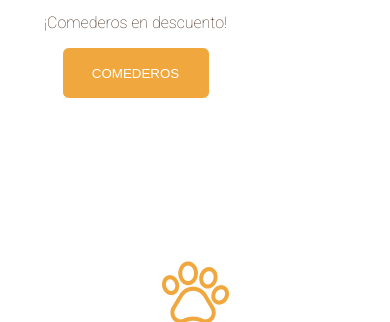
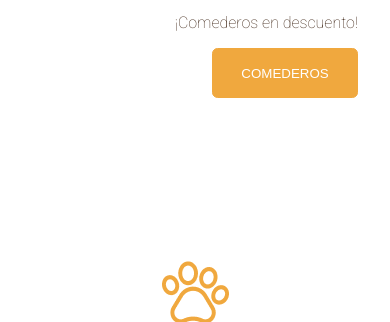
Before and after one commit to fsbazan07/Frontend-I, a plain HTML site: page petshop/ROOT/index.html in a window 390 px wide. Shown: the part 232-554 px from the top of the page. Drawn offline with Linux system fonts and the light colour scheme.

Commit message:
corrigiendo padding

```diff
--- a/petshop/ROOT/css/style.css
+++ b/petshop/ROOT/css/style.css
@@ -381,8 +381,8 @@ footer {
         display: flex;
         flex-direction: column;
         justify-content: center;
-        align-items: center;
-
+        align-items: flex-end;
+        padding-right: 0rem;
     }
       .card-container {
         display: flex;
```
Also changed, not shown: petshop/ROOT/img/bar.svg (renamed from petshop/ROOT/bar.svg).
